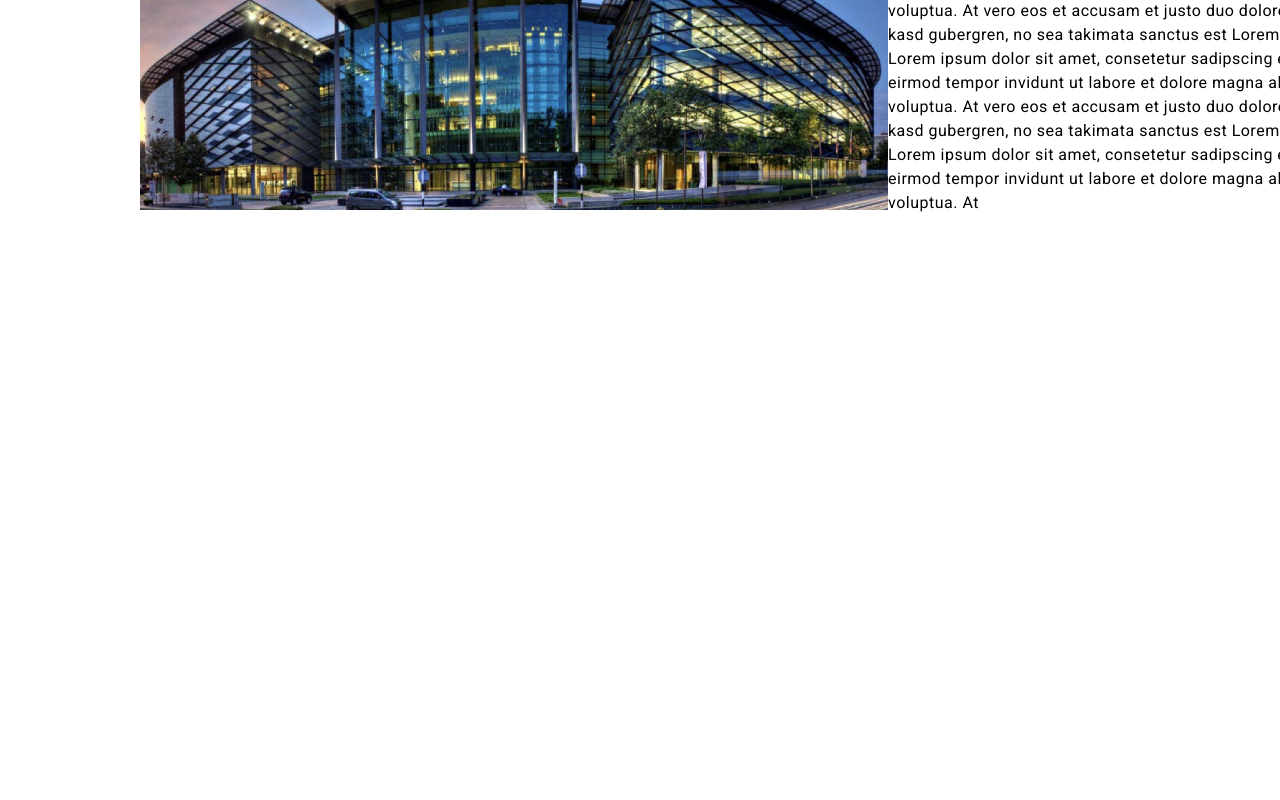
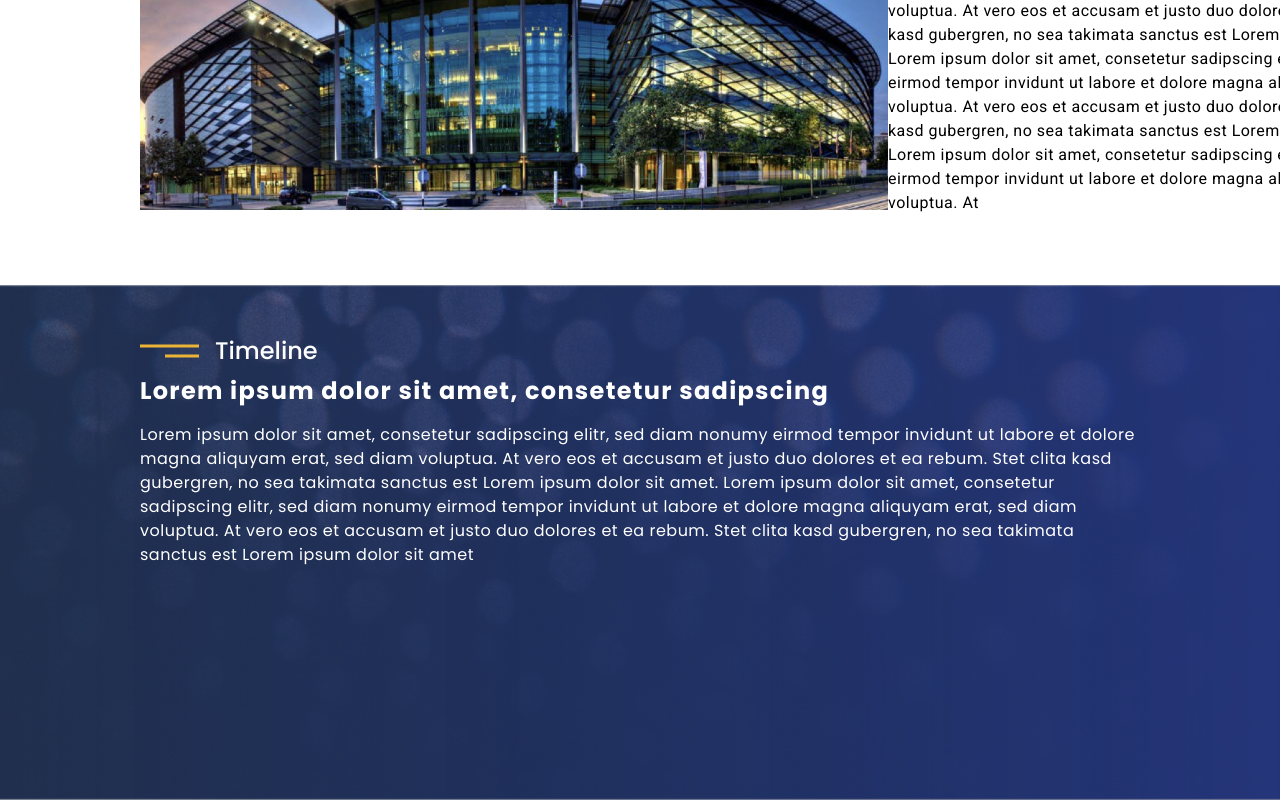
Before and after one commit to SyafiqNordin/frontend_test_seetru_studio, an Angular app: page /establishment in a window 1280 px wide. Shown: the part 840-1640 px from the top of the page. Before the commit the page ends 1125 px from the top, so only its background shows below. Built offline with nearby package versions, Linux system fonts and the light colour scheme; a web font is replaced by a local one.

Commit message:
partially modified timeline section

```diff
--- a/src/app/pages/establishment/establishment.component.html
+++ b/src/app/pages/establishment/establishment.component.html
@@ -2,6 +2,7 @@
     <app-page-header></app-page-header>
     <app-page-tabs></app-page-tabs>
     <app-page-title-container></app-page-title-container>
+
     <div class="pt-70 pb-70 pl-140 pr-140">
         <div class="flex-row gap-16 pb-25">
             <img src="../../../assets/images/Group 247.svg">
@@ -9,7 +10,7 @@
         </div>
         <div class="flex-row flex-space-between">
             <div class="flex-40 flex-column gap-25">
-                <h1 class="poppins-text bold-700 no-margin">A Credible and Accurate Islamic Finance Database</h1>
+                <h1 class="poppins-text bold-700 no-margin ls-1-3">A Credible and Accurate Islamic Finance Database</h1>
                 <h4 class="poppins-text no-margin">Lorem ipsum dolor sit amet, consetetur sadipscing elitr, sed diam nonumy eirmod tempor invidunt ut labore et dolore magna aliquyam erat, sed diam voluptua.</h4>
                 <img src="../../../assets/images/about psifis.png" alt="">
             </div>
@@ -28,4 +29,15 @@
             </div>
         </div>
     </div>
+
+    <div class="timeline-section pl-140 pr-140">
+        <div class="flex-row gap-16 pb-8">
+            <img src="../../../assets/images/Group 247.svg">
+            <h1 class="poppins-text bold-500 no-margin white-text">Timeline</h1>
+        </div>
+        <div class="flex-column gap-16">
+            <h1 class="poppins-text bold-700 no-margin white-text ls-1-3">Lorem ipsum dolor sit amet, consetetur sadipscing</h1>
+            <h4 class="poppins-text no-margin white-text ">Lorem ipsum dolor sit amet, consetetur sadipscing elitr, sed diam nonumy eirmod tempor invidunt ut labore et dolore magna aliquyam erat, sed diam voluptua. At vero eos et accusam et justo duo dolores et ea rebum. Stet clita kasd gubergren, no sea takimata sanctus est Lorem ipsum dolor sit amet. Lorem ipsum dolor sit amet, consetetur sadipscing elitr, sed diam nonumy eirmod tempor invidunt ut labore et dolore magna aliquyam erat, sed diam voluptua. At vero eos et accusam et justo duo dolores et ea rebum. Stet clita kasd gubergren, no sea takimata sanctus est Lorem ipsum dolor sit amet</h4>
+        </div>
+    </div>
 </section>
--- a/src/app/pages/establishment/establishment.component.scss
+++ b/src/app/pages/establishment/establishment.component.scss
@@ -2,4 +2,12 @@
     .about-psifis {
         color: #283887;
     }
+
+    .timeline-section {
+        padding-top: 50px;
+        height: 465px;
+        background-image: url('../../../assets/images/timeline-background.png');
+        background-size: cover;
+        background-position: center;
+    }
 }
--- a/src/styles/_gap.scss
+++ b/src/styles/_gap.scss
@@ -121,3 +121,11 @@
 .no-margin {
     margin: 0 !important;
 }
+
+.ls-1-3 {
+    letter-spacing: 1.3px !important;
+}
+
+.ls-0-77 {
+    letter-spacing: 0.77px !important;
+}
```
Also changed, not shown: src/assets/images/timeline-background.png (added).
